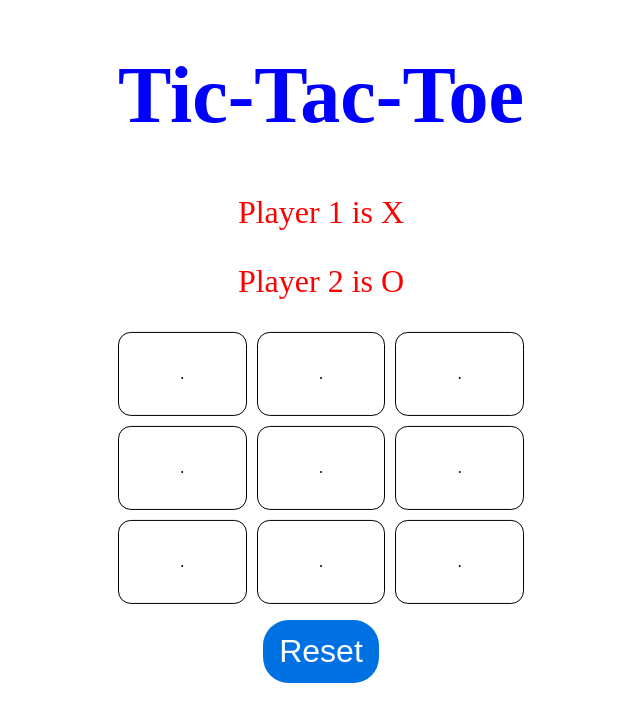
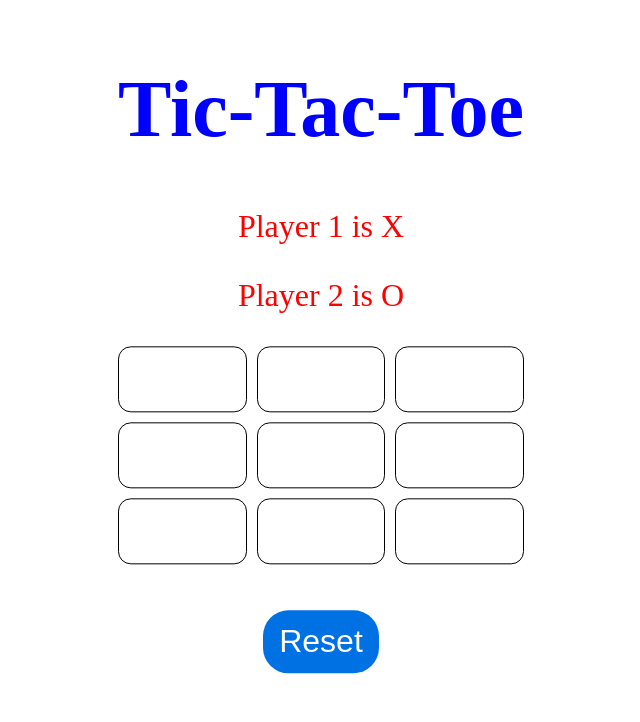
Before and after one commit to rickys93/tic-tac-toe, a website: page index.html in a window 1280 px wide. Both pictures are taken after a click on the button "Reset". Shown: the whole page, without its empty margins (402-1042 px from the left). Drawn offline with Linux system fonts and the light colour scheme.

Commit message:
Add reset functionality

```diff
--- a/app.js
+++ b/app.js
@@ -1,5 +1,6 @@
 const tiles = document.querySelectorAll(".clickable-tile");
 let playerTurn = 1;
+const playerWins = document.getElementsByClassName("player-wins")[0];
 
 function takeTurn(element) {
     if (playerTurn === 1) {
@@ -19,7 +20,27 @@ function takeTurn(element) {
     }
     element.target.removeEventListener("click", takeTurn);
     const board = getBoard();
+    console.log(board);
     const result = startRound(board);
+    console.log(result);
+
+    if (result.finished) {
+        roundFinised(result.winner);
+    }
+}
+
+function roundFinised(winner) {
+    let player;
+    if (winner === "X") {
+        player = "1";
+    } else {
+        player = "2";
+    }
+    playerWins.textContent = `PLAYER ${player} WINS!!`;
+
+    for (tile of tiles) {
+        tile.removeEventListener("click", takeTurn);
+    }
 }
 
 function getBoard() {
@@ -77,8 +98,16 @@ function startRound(board) {
     return { finished: false };
 }
 
-const board = initializeBoard();
+function resetBoard() {
+    for (square of tiles) {
+        square.style.backgroundImage = "";
+        square.id = "";
+    }
+    initializeBoard();
+    playerTurn = 1;
+    playerWins.textContent = "";
+}
 
-const b = ["X", "", "", "X", "", "", "X", "", ""];
-// console.log(board);
-// console.log(startRound(b));
+initializeBoard();
+const resetButton = document.getElementById("reset-button");
+resetButton.addEventListener("click", resetBoard);
--- a/index.css
+++ b/index.css
@@ -1,22 +1,22 @@
-body{
-   position: absolute;
-   top: 50%;
-   -ms-transform: translateY(-60%);
-   transform: translateY(-60%);
-   left: 40%;
+body {
+    position: absolute;
+    top: 50%;
+    -ms-transform: translateY(-60%);
+    transform: translateY(-60%);
+    left: 40%;
 }
-div{
+div {
     text-align: center;
 }
-h1{
+h1 {
     font-size: 5em;
     color: blue;
 }
-p{
+p {
     font-size: 2em;
     color: red;
 }
-button{
+button {
     background-color: #0071e3;
     border: 0;
     color: white;
@@ -24,23 +24,31 @@ button{
     padding: 0.4em 0.5em 0.4em 0.5em;
     font-size: 2em;
 }
-button:hover{
+button:hover {
     cursor: pointer;
     background-color: #127be4e3;
 }
-.grid-container{
+.grid-container {
     display: grid;
     grid-template-columns: auto auto auto;
     column-gap: 10px;
     row-gap: 10px;
     margin: 1em 0 1em 0;
+    position: relative;
 }
-.clickable-tile{
+.clickable-tile {
     border: 1px solid black;
     border-radius: 0.8em;
     padding: 2em 1em 2em 1em;
 }
-.clickable-tile:hover{
+.clickable-tile:hover {
     cursor: pointer;
     background-color: grey;
 }
+
+.player-wins {
+    height: 30px;
+    font-size: 25px;
+    font-weight: 600;
+    color: red;
+}
--- a/index.html
+++ b/index.html
@@ -1,10 +1,10 @@
 <!DOCTYPE html>
 <html lang="en">
     <head>
-    <meta charset="UTF-8">
-    <meta http-equiv="X-UA-Compatible" content="IE=edge">
-    <meta name="viewport" content="width=device-width, initial-scale=1.0">
-    <link rel="stylesheet" href="index.css">
+        <meta charset="UTF-8" />
+        <meta http-equiv="X-UA-Compatible" content="IE=edge" />
+        <meta name="viewport" content="width=device-width, initial-scale=1.0" />
+        <link rel="stylesheet" href="index.css" />
         <script defer src="app.js"></script>
         <title>Tic-Tac-Toe</title>
     </head>
@@ -13,20 +13,21 @@
             <h1>Tic-Tac-Toe</h1>
             <p>Player 1 is X</p>
             <p>Player 2 is O</p>
-    <section>
+            <section id="game-board">
                 <div class="grid-container">
-            <div class="clickable-tile">.</div>
-            <div class="clickable-tile">.</div>
-            <div class="clickable-tile">.</div>
-            <div class="clickable-tile">.</div>
-            <div class="clickable-tile">.</div>
-            <div class="clickable-tile">.</div>
-            <div class="clickable-tile">.</div>
-            <div class="clickable-tile">.</div>
-            <div class="clickable-tile">.</div>
+                    <div class="clickable-tile"></div>
+                    <div class="clickable-tile"></div>
+                    <div class="clickable-tile"></div>
+                    <div class="clickable-tile"></div>
+                    <div class="clickable-tile"></div>
+                    <div class="clickable-tile"></div>
+                    <div class="clickable-tile"></div>
+                    <div class="clickable-tile"></div>
+                    <div class="clickable-tile"></div>
                 </div>
-        <button>Reset</button>
             </section>
+            <div class="player-wins"></div>
+            <button id="reset-button">Reset</button>
         </div>
     </body>
 </html>
```
Lines whose indentation alone changed are shown as unchanged.
